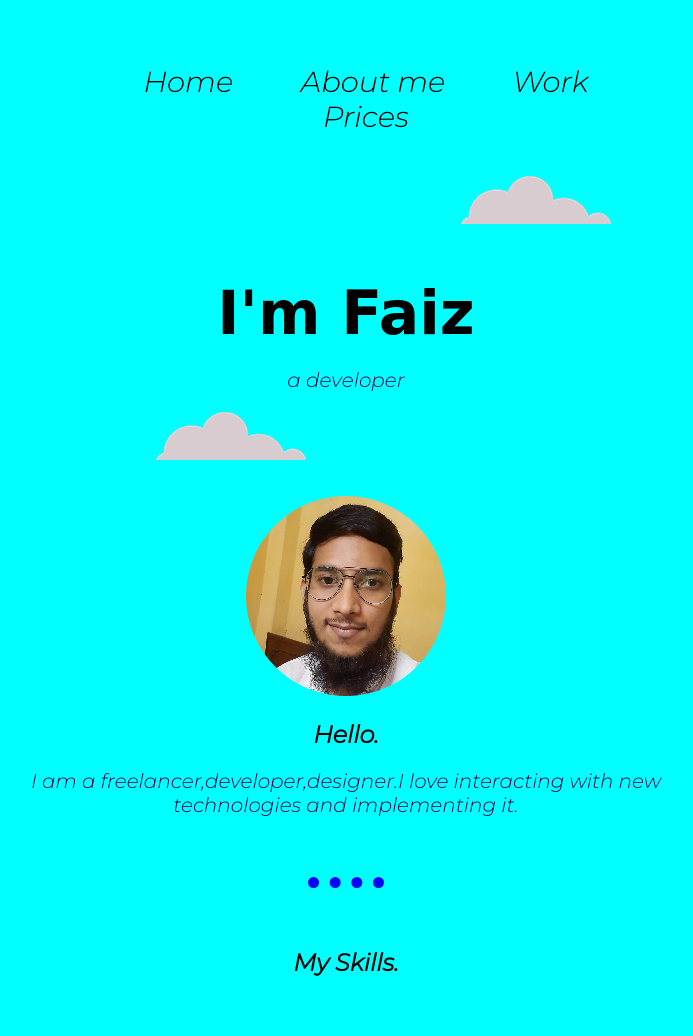
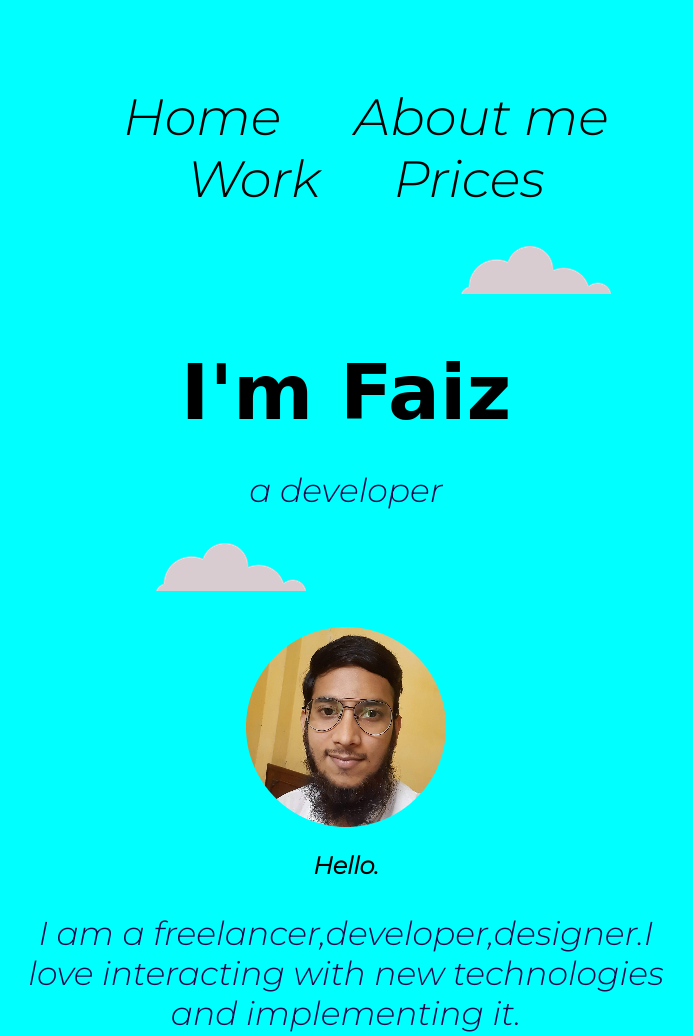
Before and after one commit to Faiz528/Profile, a plain HTML site: page index.html in a window 1280 px wide. Shown: the top 1036 px of the page, without its empty margins (294-987 px from the left). Drawn offline with Linux system fonts and the light colour scheme.

Commit message:
Update style.css

```diff
--- a/css/style.css
+++ b/css/style.css
@@ -20,7 +20,7 @@ h1{
   font-family: cursive;
   margin: 50px auto 0 auto;
   padding-bottom: 0;
-  font-size: 60px;
+  font-size: 77px;
 }
 h3{
   color: #11999E;
@@ -29,7 +29,7 @@ h3{
 p{
   display: block;
   color: #21094e;
-  font-size: 20px;
+  font-size: 33px;
   ;
 }
 hr{
@@ -52,7 +52,7 @@ hr{
     top: 35px;
     display: inline-block;
     height: 61px;
-    font-size: 29px;
+    font-size: 51px;
 }
 ul{
   list-style-type: none;
```
